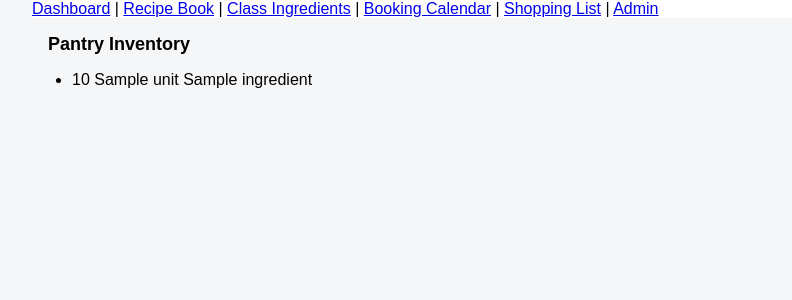
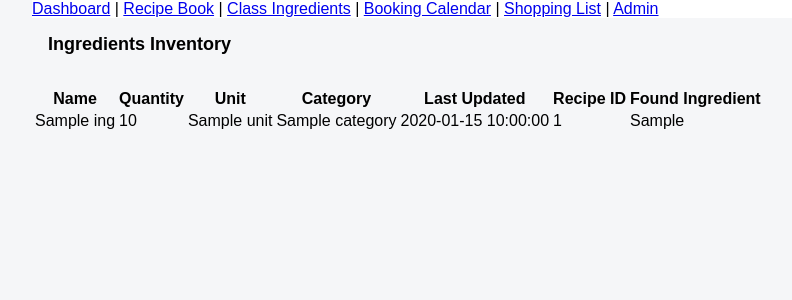
Before and after one commit to WHS-DTECH/FOOORMINVENTORY, a Flask app: template book_a_class/templates/book_a_class/inventory.html in a window 1280 px wide. Shown: the top 300 px of the page, without its empty margins (0-792 px from the left). Run offline with Flask 3, Linux system fonts and the light colour scheme; the template is opened without the code that fills it: most values are stand-ins (such as "Sample title", 1, 10 or a date in 2020).

Commit message:
Feature: Show ingredient_inventory records in book_a_class inventory page as table (like Confirmed Values Index)

```diff
--- a/book_a_class/templates/book_a_class/inventory.html
+++ b/book_a_class/templates/book_a_class/inventory.html
@@ -14,12 +14,33 @@
         <a href="/admin">Admin</a>
       </nav>
 
-<h2>Pantry Inventory</h2>
-<ul>
-  {% for ing in ingredients %}
-  <li>{{ ing.quantity }} {{ ing.unit }} {{ ing.ingredient }}</li>
-  {% endfor %}
-</ul>
+<h2>Ingredients Inventory</h2>
+<table class="table table-striped" style="margin-top: 2em;">
+  <thead>
+    <tr>
+      <th>Name</th>
+      <th>Quantity</th>
+      <th>Unit</th>
+      <th>Category</th>
+      <th>Last Updated</th>
+      <th>Recipe ID</th>
+      <th>Found Ingredient</th>
+    </tr>
+  </thead>
+  <tbody>
+    {% for ing in ingredients %}
+    <tr>
+      <td>{{ ing.ingredient_name }}</td>
+      <td>{{ ing.quantity or '' }}</td>
+      <td>{{ ing.unit or '' }}</td>
+      <td>{{ ing.category or '' }}</td>
+      <td>{{ ing.last_updated or '' }}</td>
+      <td>{{ ing.recipe_id or '' }}</td>
+      <td>{{ ing.found_ingredient or '' }}</td>
+    </tr>
+    {% endfor %}
+  </tbody>
+</table>
 
 </body>
 
```
Also changed, not shown: book_a_class/book_a_class.py (+8 -0 lines).
